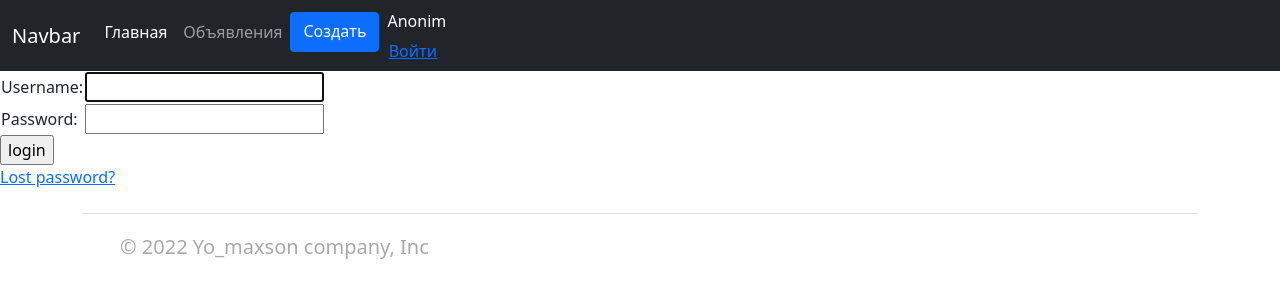
After one commit to Yo-maxson/rt_solar, a Django app: page /accounts/login/ in a window 1280 px wide. The commit adds this page. Shown: the top 300 px of the page. Run offline with Django 4.2, Linux system fonts and the light colour scheme; some libraries are stand-ins or nearby versions.

Commit message:
создание,изменение, удаление объявлений

```diff
--- a/monitoring/models.py
+++ b/monitoring/models.py
@@ -1,6 +1,9 @@
 from django.conf import settings
 from django.db import models
 from django.utils import timezone
+from django.contrib.auth import get_user_model
+
+User = get_user_model()
 
 
 class Vulnerability(models.Model):
@@ -8,7 +11,7 @@ class Vulnerability(models.Model):
     title = models.CharField(max_length=100) # Наименование продукта
     text = models.TextField()
     date = models.DateTimeField(default=timezone.now)
-    author = models.ForeignKey(settings.AUTH_USER_MODEL, on_delete=models.CASCADE)
+    author = models.ForeignKey(User, on_delete=models.CASCADE)
     exploit = models.BooleanField(default=True)
     relevance = models.BooleanField(default=True)
 
--- /dev/null
+++ b/monitoring/templates/monitoring/ad_confirm_delete.html
@@ -0,0 +1,5 @@
+<form method="post">{% csrf_token %}
+    <p>Are you sure you want to delete "{{ object }}"?</p>
+    {{ form }}
+    <input type="submit" value="Confirm">
+</form>
--- a/monitoring/templates/monitoring/includes/header.html
+++ b/monitoring/templates/monitoring/includes/header.html
@@ -7,31 +7,33 @@
     <div class="collapse navbar-collapse" id="navbarSupportedContent">
         <ul class="navbar-nav mr-auto mb-2 mb-md-2">
         <li class="nav-item">
-            <a class="nav-link active" aria-current="page" href="/monitoring/static">Главная</a>
+            <a class="nav-link active" aria-current="page" href="/">Главная</a>
         </li>
         <li class="nav-item">
             <a class="nav-link" href="/ads/">Объявления</a>
         </li>
-        <li class="nav-item">
-            <a class="nav-link disabled" href="/monitoring/static" tabindex="-1" aria-disabled="true">Disabled</a>
-        </li>
+            <a href="{% url 'monitoring:ad_create' %}" class="btn btn-primary">Создать</a>
+
 
         </ul>
         <form class="d-flex">
 
         <div style='text-align: center; color: white; face: Times New Roman; text-indent: 8px; margin-top: 4px ';>
-            {% if user.is_authenticated %}
-            <h5>{{ user.get_username }}</h5>
-            {% else %}
-            <h5> anonim </h5>
-            {% endif %}
+        {% if user.is_authenticated %}
+            <h5><a>{{ user.get_username }}</a></h5>
+            <a href="{% url 'logout' %}">Выйти</a>
+
+        {% else %}
+
+            <h6> Anonim </h6>
+            <a href="{% url 'login' %}">Войти</a>
+
+        {% endif %}
 
         </div>
         </form>
 
-        <form action='add/'>
-            <button type="submit">  Create Ad</button>
-        </form>
+
 
 
     </div>
--- /dev/null
+++ b/monitoring/templates/registration/login.html
@@ -0,0 +1,40 @@
+{% extends "monitoring/base.html" %}
+
+{% block content %}
+
+{% if form.errors %}
+  <p>Your username and password didn't match. Please try again.</p>
+{% endif %}
+
+{% if next %}
+  {% if user.is_authenticated %}
+    <p>Your account doesn't have access to this page. To proceed,
+    please login with an account that has access.</p>
+  {% else %}
+    <p>Please login to see this page.</p>
+  {% endif %}
+{% endif %}
+
+<form method="post" action="{% url 'login' %}">
+{% csrf_token %}
+<table>
+
+<tr>
+  <td>{{ form.username.label_tag }}</td>
+  <td>{{ form.username }}</td>
+</tr>
+
+<tr>
+  <td>{{ form.password.label_tag }}</td>
+  <td>{{ form.password }}</td>
+</tr>
+</table>
+
+<input type="submit" value="login" />
+<input type="hidden" name="next" value="{{ next }}" />
+</form>
+
+{# Assumes you setup the password_reset view in your URLconf #}
+<p><a href="{% url 'password_reset' %}">Lost password?</a></p>
+
+{% endblock %}
--- a/monitoring/urls.py
+++ b/monitoring/urls.py
@@ -1,12 +1,13 @@
-from django.urls import path
+from django.urls import path, include
 from . import views
-from django.conf.urls.static import static
-from django.conf import settings
 
+app_name = 'monitoring'
 urlpatterns = [
     path('', views.home_page, name='home_page'),
     path('ads/', views.AdsListView.as_view(), name='ads_list'),
     path('ads/<int:pk>', views.AdsDetailView.as_view(), name='ad_detail'),
     path('ads/add/', views.AdCreateView.as_view(), name='ad_create'),
     path('ads/<int:pk>/edit/', views.AdEditView.as_view(), name='ad_edit'),
+    path('ads/<int:pk>/delete/', views.AdDeleteView.as_view(), name='ad_del'),
+
               ]
--- a/rt_solar/urls.py
+++ b/rt_solar/urls.py
@@ -5,8 +5,9 @@ from django.urls import path, include
 
 
 urlpatterns = [
-    path('admin', admin.site.urls),
-    path('', include('monitoring.urls')),
+    path('admin/', admin.site.urls),
+    path('', include('monitoring.urls', namespace='monitoring')),
+    path('accounts/', include('django.contrib.auth.urls')),
 
 
 ]
```
Also changed, not shown: monitoring/templates/monitoring/ad_detail.html (+4 -3 lines), monitoring/views.py (+30 -22 lines), rt_solar/settings.py (+5 -2 lines), monitoring/templates/account/404.html (renamed from monitoring/templates/acount/404.html).
